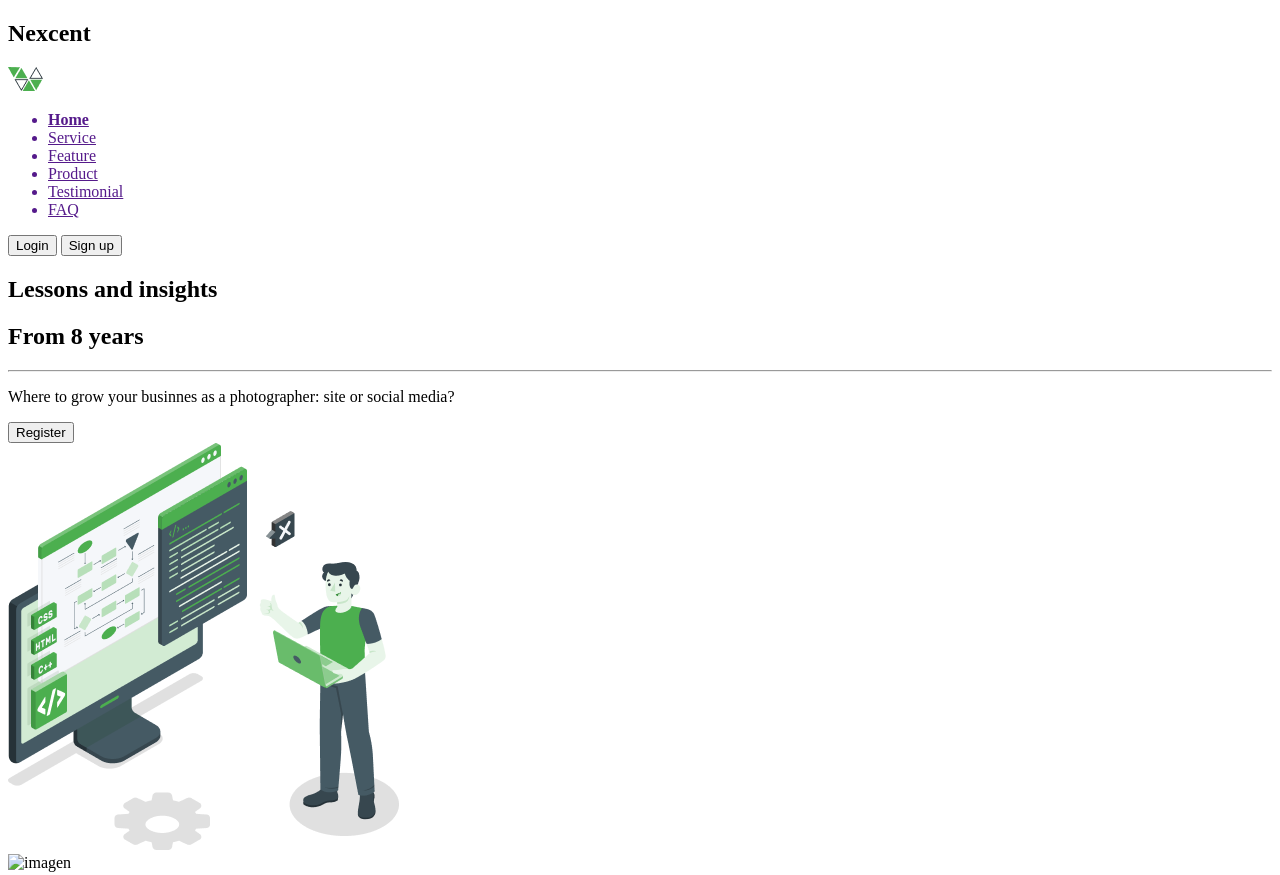
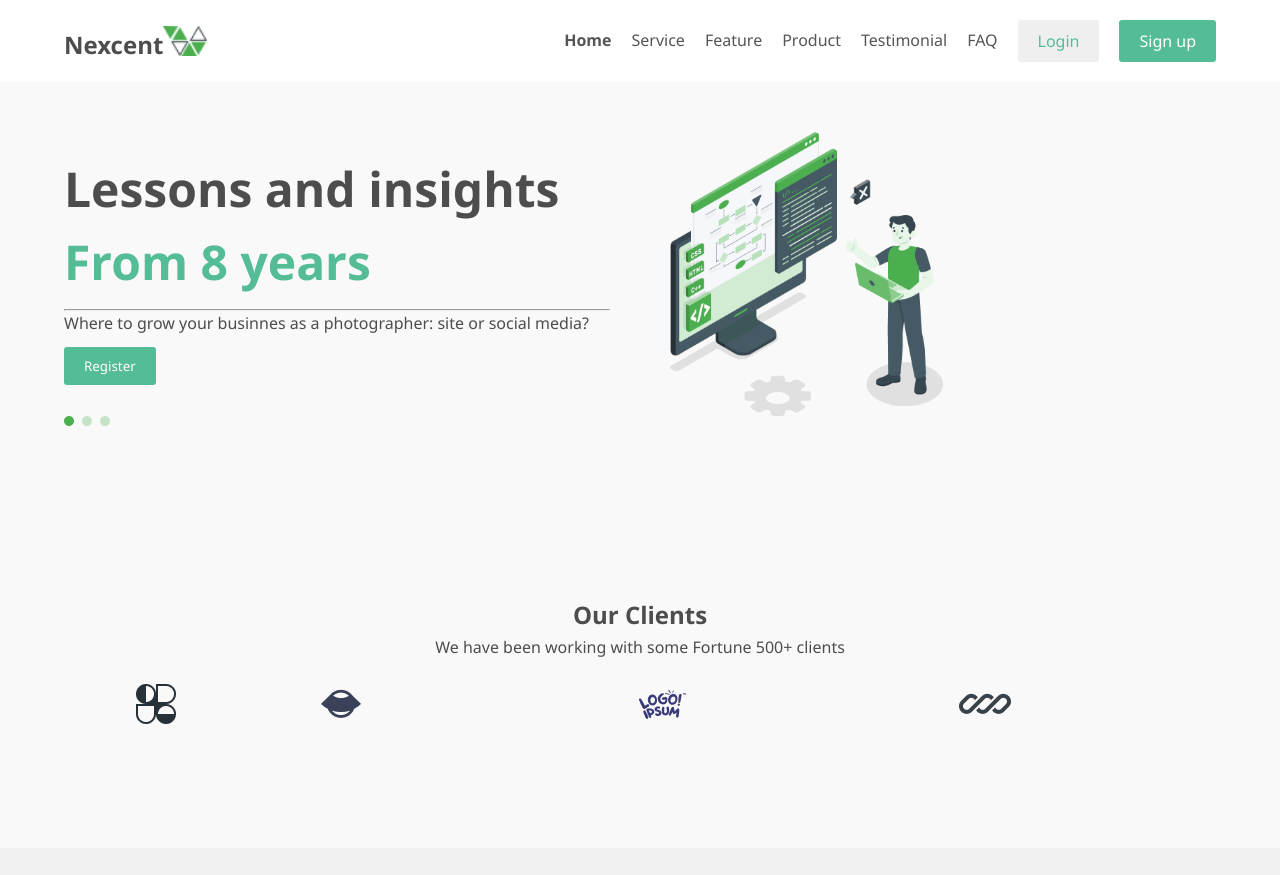
Before and after one commit to higuitajuan06-web/Example.HTML-AND-CSS-MD-2, a plain HTML site: page Prueba.HTML/index.html in a window 1280 px wide. Shown: the top 875 px of the page. Drawn offline with Linux system fonts and the light colour scheme; the site is published under a folder, as on GitHub Pages, so addresses that start at the root find nothing.

Commit message:
MOdificar todo

```diff
--- a/Prueba.HTML/index.html
+++ b/Prueba.HTML/index.html
@@ -3,7 +3,7 @@
 <head>
     <meta charset="UTF-8">
     <meta name="viewport" content="width=device-width, initial-scale=1.0">
-    <link rel="stylesheet" href="/style/style.css">
+    <link rel="stylesheet" href="../Prueba.HTML/style/style.css">
     <title>Document</title>
 </head>
 <body>
@@ -44,7 +44,7 @@
                 </div>
 
                 <div class="puntos-verdes">
-                    <img src="/img/Dot.png" alt="imagen">
+                    <img src="../Prueba.HTML/img/Dot.png" alt="imagen">
                 </div>
             </div>
         </section>
```
